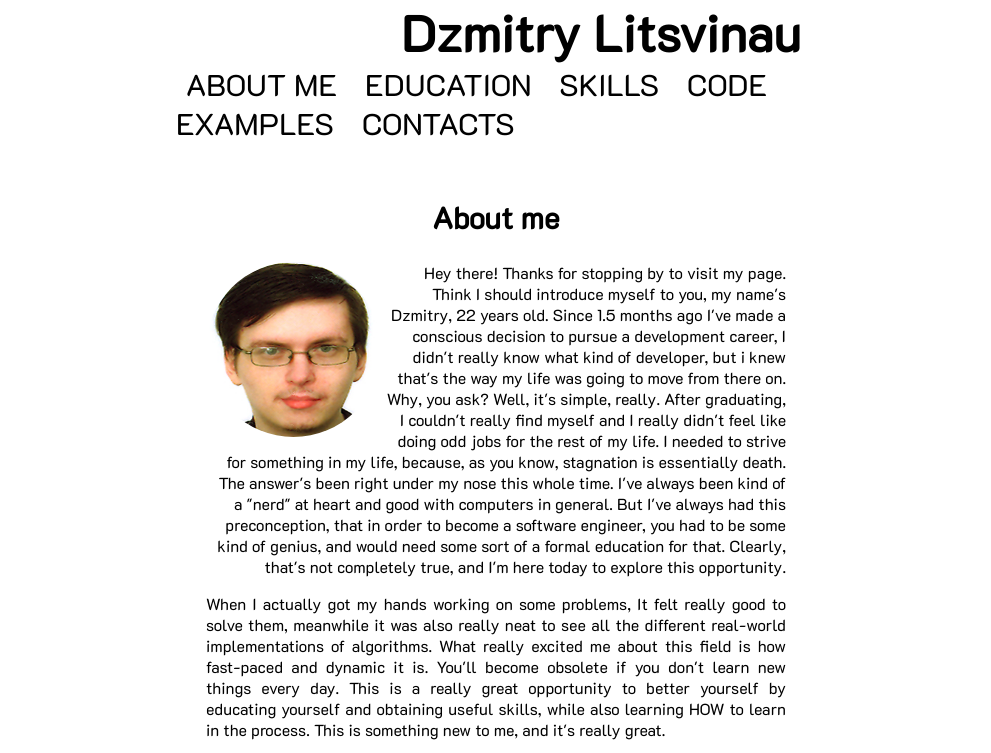
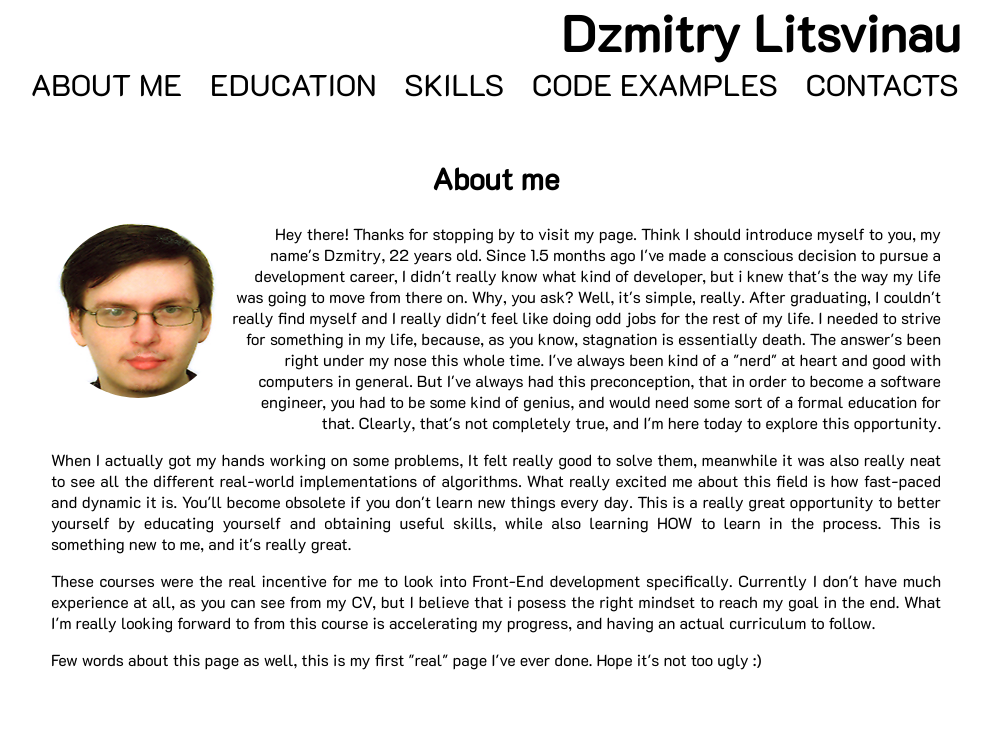
Before and after one commit to lVeliarl/rsschool-codejam1-cv, a plain HTML site: page index.html in a window 1280 px wide. Shown: the top 753 px of the page, without its empty margins (144-1135 px from the left). Drawn offline with Linux system fonts and the light colour scheme.

Commit message:
fix: fix the width issue

```diff
--- a/style.css
+++ b/style.css
@@ -1,5 +1,5 @@
 body {
-  width: 50%;
+  width: 950px;
   margin: 0 auto;
   font-family: "K2D", "Arial", sans-serif;
   font-size: 16px;
@@ -7,7 +7,7 @@ body {
 
 h1 {
   margin: 0 auto;
-  padding: 0 15px 0;
+  padding: 0 10px 0;
   font-size: 50px;
   text-align: right;
 }
```
